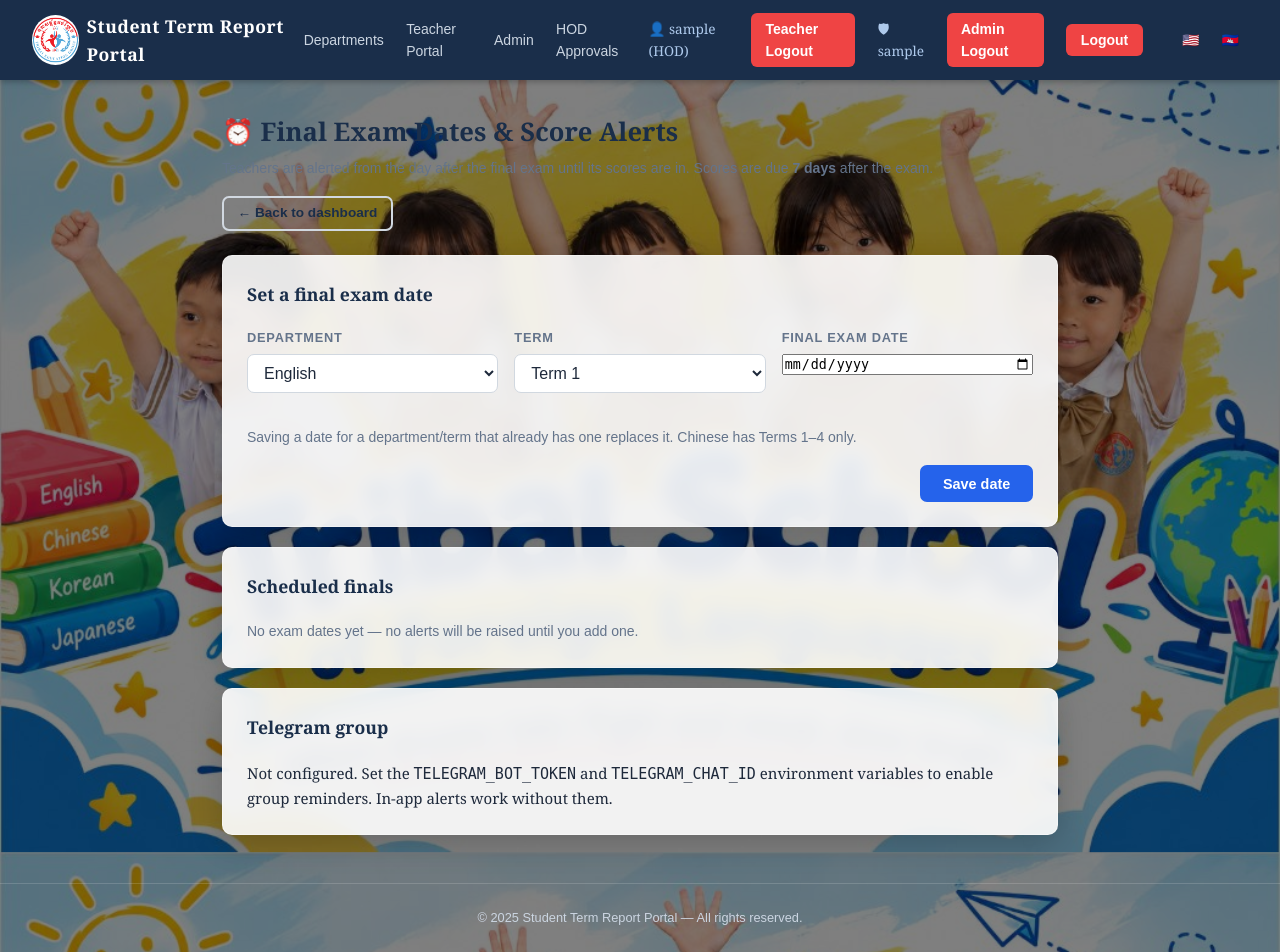
After one commit to SovitouPhalla/Student_Score_TEG, a Flask app: page /admin/exam-alerts in a window 1280 px wide. The commit adds this page. Run offline with Flask 3, Linux system fonts and the light colour scheme; the visitor is signed in with stand-in values (Sample User, id 1).

Commit message:
Add exam alerts and improve score UI
Co-authored-by: Copilot <223556219+Copilot@users.noreply.github.com>

```diff
--- a/Student Score/app.py
+++ b/Student Score/app.py
@@ -31,9 +31,13 @@ POST /update/save       → teacher: validate, calculate, upsert row
 
 import os
 import re
+from datetime import date, timedelta
+
+import click
 import pandas as pd
 from flask import (
     Flask,
+    g,
     render_template,
     request,
     redirect,
@@ -42,6 +46,8 @@ from flask import (
     flash,
 )
 from flask_babel import Babel, gettext as _
+
+import exam_alerts
 
 # ── App setup ──────────────────────────────────────────────────────────────────
 app = Flask(__name__)
@@ -100,6 +106,13 @@ CN_SCORE_WEIGHTS = {
 }
 CN_PASS_THRESHOLD = 60.0
 CN_VALID_TERMS    = (1, 2, 3, 4)
+CN_STUDENT_COLUMNS = [
+    "StudentID",
+    "Name in Chinese",
+    "Name in English",
+    "ClassLabel",
+    "ParentPassword",
+]
 
 
 def parse_level_number(level_value):
@@ -1797,13 +1810,14 @@ def admin_student_preview(student_id):
 def init_cn_excel() -> None:
     """
     Create chinese_grades.xlsx with two empty sheets if the file is absent.
-    Students sheet: No | Name | Class | Password
+    Students sheet: StudentID | Name in Chinese | Name in English |
+                    ClassLabel | ParentPassword
     Grades sheet:   No | Term | Behavior | CP | Homework | Quiz | FinalTest |
                     TotalGrade | Status
     """
     if os.path.exists(CN_EXCEL_PATH):
         return
-    students_df = pd.DataFrame(columns=["No", "Name", "Class", "Password"])
+    students_df = pd.DataFrame(columns=CN_STUDENT_COLUMNS)
     grades_df   = pd.DataFrame(columns=[
         "No", "Term", "Behavior", "CP", "Homework",
         "Quiz", "FinalTest", "TotalGrade", "Status",
@@ -1826,8 +1840,32 @@ def load_cn_sheets():
             CN_EXCEL_PATH,
             sheet_name="Students",
             engine="openpyxl",
-            dtype={"No": str, "Name": str, "Class": str, "Password": str},
-        )
+            dtype={
+                "StudentID": str,
+                "Name in Chinese": str,
+                "Name in English": str,
+                "ClassLabel": str,
+                "ParentPassword": str,
+                "No": str,
+                "Name": str,
+                "Class": str,
+                "Password": str,
+            },
+        )
+        students_df.rename(
+            columns={
+                "StudentID": "No",
+                "Name in English": "Name",
+                "ClassLabel": "Class",
+                "ParentPassword": "Password",
+            },
+            inplace=True,
+        )
+        if "Name in Chinese" not in students_df:
+            students_df["Name in Chinese"] = ""
+        for required_column in ("No", "Name", "Class", "Password"):
+            if required_column not in students_df:
+                students_df[required_column] = ""
         grades_df = pd.read_excel(
             CN_EXCEL_PATH,
             sheet_name="Grades",
@@ -1870,9 +1908,13 @@ def cn_letter_grade(score: float) -> tuple:
 
 
 def cn_get_students_by_name(students_df: pd.DataFrame, name: str) -> list:
-    """Case-insensitive name search across Chinese students."""
+    """Case-insensitive search across English and Chinese student names."""
     sanitized = name.strip().lower()
-    mask = students_df["Name"].astype(str).str.strip().str.lower() == sanitized
+    english_names = students_df["Name"].astype(str).str.strip().str.lower()
+    chinese_names = (
+        students_df["Name in Chinese"].astype(str).str.strip().str.lower()
+    )
+    mask = (english_names == sanitized) | (chinese_names == sanitized)
     return students_df[mask].to_dict(orient="records")
 
 
@@ -1889,8 +1931,12 @@ def cn_get_student_by_name_and_class(students_df: pd.DataFrame,
                                      name: str, class_label: str):
     """Disambiguate by name + class for the Chinese department."""
     sanitized = name.strip().lower()
+    english_names = students_df["Name"].astype(str).str.strip().str.lower()
+    chinese_names = (
+        students_df["Name in Chinese"].astype(str).str.strip().str.lower()
+    )
     mask = (
-        (students_df["Name"].astype(str).str.strip().str.lower() == sanitized) &
+        ((english_names == sanitized) | (chinese_names == sanitized)) &
         (students_df["Class"].astype(str).str.strip() == class_label.strip())
     )
     match = students_df[mask]
@@ -1925,9 +1971,16 @@ def save_cn_sheets(students_df: pd.DataFrame, grades_df: pd.DataFrame) -> None:
     Preserves the Teachers sheet if it exists.
     """
     teachers_df = load_cn_teachers()
+    students_to_save = pd.DataFrame({
+        "StudentID": students_df["No"].fillna("").astype(str),
+        "Name in Chinese": students_df["Name in Chinese"].fillna("").astype(str),
+        "Name in English": students_df["Name"].fillna("").astype(str),
+        "ClassLabel": students_df["Class"].fillna("").astype(str),
+        "ParentPassword": students_df["Password"].fillna("").astype(str),
+    })
     try:
         with pd.ExcelWriter(CN_EXCEL_PATH, engine="openpyxl") as writer:
-            students_df.to_excel(writer, sheet_name="Students", index=False)
+            students_to_save.to_excel(writer, sheet_name="Students", index=False)
             grades_df.to_excel(writer,   sheet_name="Grades",   index=False)
             if not teachers_df.empty:
                 teachers_df.to_excel(writer, sheet_name="Teachers", index=False)
@@ -2061,6 +2114,166 @@ def cn_logout():
     return redirect(url_for("cn_login"))
 
 
+# ── Final-exam score-entry alerts ──────────────────────────────────────────────
+
+def _final_score_data(dept: str):
+    """
+    Return (students, scored) for exam_alerts.compute_alerts, or None if the
+    department's workbook is missing.
+      students: [{"id", "class", "terms"}]   scored: {(student_id, term)}
+    """
+    if dept == "cn":
+        if not os.path.exists(CN_EXCEL_PATH):
+            return None
+        students_raw, grades_df = load_cn_sheets()
+        students_df = students_raw.rename(columns={"No": "StudentID", "Class": "ClassLabel"})
+        final_col = "FinalTest"
+    else:
+        students_df, grades_df = load_sheets()
+        final_col = "Final"
+
+    students = []
+    for row in students_df.to_dict(orient="records"):
+        sid, cls = row.get("StudentID"), row.get("ClassLabel")
+        if pd.isna(sid) or pd.isna(cls) or not str(sid).strip() or not str(cls).strip():
+            continue
+        terms = CN_VALID_TERMS if dept == "cn" else get_student_valid_terms(row)
+        students.append({"id": str(sid).strip(), "class": str(cls).strip(), "terms": terms})
+
+    id_col = "No" if dept == "cn" else "StudentID"
+    graded = grades_df.dropna(subset=[id_col, "Term", final_col])
+    scored = {(str(sid).strip(), int(term)) for sid, term in zip(graded[id_col], graded["Term"])}
+    return students, scored
+
+
+def get_exam_alerts(depts) -> list:
+    """Current alerts for the given departments. Never raises: alerts must not break a page."""
+    state = exam_alerts.load_state()
+    if not state["exams"]:
+        return []
+    today = exam_alerts.today_local()
+    alerts = []
+    for dept in depts:
+        try:
+            data = _final_score_data(dept)
+        except (FileNotFoundError, OSError, KeyError, ValueError):
+            continue
+        if data:
+            alerts += exam_alerts.compute_alerts(dept, *data, today=today, state=state)
+    return sorted(alerts, key=lambda a: (exam_alerts.STAGE_ORDER[a["stage"]],
+                                         a["dept"], a["term"], a["class"]))
+
+
+@app.context_processor
+def inject_exam_alerts():
+    """Expose `exam_alerts` to templates for logged-in teachers (their dept) and admins (all)."""
+    if session.get("role") == "admin":
+        depts = ("en", "cn")
+    elif session.get("teacher_user"):
+        depts = (session.get("teacher_dept", "en"),)
+    else:
+        return {}
+    if "exam_alerts" not in g:
+        g.exam_alerts = get_exam_alerts(depts)
+    return {"exam_alerts": g.exam_alerts, "dept_names": exam_alerts.DEPT_NAMES}
+
+
+def _exam_alerts_page():
+    return redirect(url_for("admin_exam_alerts"))
+
+
+@app.route("/admin/exam-alerts", methods=["GET"])
+def admin_exam_alerts():
+    guard = _admin_required()
+    if guard:
+        return guard
+    return render_template(
+        "exam_alerts.html",
+        exams=exam_alerts.list_exams(),
+        today=exam_alerts.today_local(),
+        grace_days=exam_alerts.SCORE_GRACE_DAYS,
+        telegram_ready=exam_alerts.telegram_configured(),
+        en_terms=EN_VALID_TERMS,
+        cn_terms=CN_VALID_TERMS,
+    )
+
+
+@app.route("/admin/exam-alerts/save", methods=["POST"])
+def admin_exam_alerts_save():
+    guard = _admin_required()
+    if guard:
+        return guard
+    dept = request.form.get("dept", "").strip()
+    allowed = {"en": EN_VALID_TERMS, "cn": CN_VALID_TERMS}.get(dept)
+    try:
+        term = int(request.form.get("term", ""))
+        final_date = date.fromisoformat(request.form.get("final_date", "").strip())
+    except ValueError:
+        flash("Please choose a term and a valid final exam date.", "error")
+        return _exam_alerts_page()
+    if allowed is None or term not in allowed:
+        flash("Invalid department or term.", "error")
+        return _exam_alerts_page()
+    try:
+        exam_alerts.set_final_date(dept, term, final_date)
+    except OSError as exc:
+        flash(f"Could not save the exam date: {exc}", "error")
+        return _exam_alerts_page()
+    due = final_date + timedelta(days=exam_alerts.SCORE_GRACE_DAYS)
+    flash(f"{exam_alerts.DEPT_NAMES[dept]} Term {term}: final exam {final_date:%d %b %Y}, "
+          f"scores due {due:%d %b %Y}.", "success")
+    return _exam_alerts_page()
+
+
+@app.route("/admin/exam-alerts/delete", methods=["POST"])
+def admin_exam_alerts_delete():
+    guard = _admin_required()
+    if guard:
+        return guard
+    dept = request.form.get("dept", "").strip()
+    try:
+        exam_alerts.delete_final_date(dept, int(request.form.get("term", "")))
+        flash("Exam date removed.", "info")
+    except (ValueError, OSError) as exc:
+        flash(f"Could not remove the exam date: {exc}", "error")
+    return _exam_alerts_page()
+
+
+@app.route("/admin/exam-alerts/send", methods=["POST"])
+def admin_exam_alerts_send():
+    """Manually post the current alerts to the Telegram group (ignores the sent history)."""
+    guard = _admin_required()
+    if guard:
+        return guard
+    alerts = get_exam_alerts(("en", "cn"))
+    if not alerts:
+        flash("Nothing to send: no class has Final scores outstanding.", "info")
+        return _exam_alerts_page()
+    result = exam_alerts.send_pending_reminders(alerts, force=True)
+    if result["sent"]:
+        flash(f"Reminder sent to the Telegram group ({result['count']} alert(s)).", "success")
+    else:
+        flash(f"Telegram reminder failed: {result['error']}", "error")
+    return _exam_alerts_page()
+
+
+@app.cli.command("send-exam-reminders")
+@click.option("--dry-run", is_flag=True, help="Print the message instead of sending it.")
+def send_exam_reminders_command(dry_run):
+    """Post new Final-score reminders to the Telegram group. Schedule this daily."""
+    alerts = get_exam_alerts(("en", "cn"))
+    result = exam_alerts.send_pending_reminders(alerts, dry_run=dry_run)
+    if not result["count"]:
+        click.echo("No new reminders to send.")
+    elif dry_run:
+        click.echo(result["message"])
+    elif result["sent"]:
+        click.echo(f"Sent reminder covering {result['count']} alert(s).")
+    else:
+        click.echo(f"Failed: {result['error']}", err=True)
+        raise SystemExit(1)
+
+
 # ── Entry point ────────────────────────────────────────────────────────────────
 
 if __name__ == "__main__":
--- a/Student Score/static/style.css
+++ b/Student Score/static/style.css
@@ -2120,3 +2120,26 @@ select:focus {
 @media print {
   .cn-grade-scale { break-inside: avoid; }
 }
+
+/* ── Final-exam score alerts ──────────────────────────────── */
+.exam-alert-container {
+  max-width: 720px;
+  margin: 1rem auto 0;
+  padding: 0 1rem;
+}
+
+.exam-alert {
+  padding: .75rem 1rem;
+  border-radius: var(--radius);
+  margin-bottom: .5rem;
+  font-family: 'Arial', sans-serif;
+  font-size: .9rem;
+  border-left: 4px solid var(--amber);
+  background: #fffbeb;
+  color: #78350f;
+}
+
+.exam-alert-due_today { border-color: #ea580c; background: #fff7ed; color: #7c2d12; }
+.exam-alert-overdue   { border-color: var(--red); background: #fef2f2; color: #7f1d1d; }
+.exam-alert-due       { margin-left: .5rem; font-size: .85rem; }
+.exam-alert ul        { margin: .4rem 0 0 1.2rem; padding: 0; }
--- /dev/null
+++ b/Student Score/templates/_exam_alert_banner.html
@@ -0,0 +1,29 @@
+{% if exam_alerts %}
+<div class="exam-alert-container">
+  {% set groups = {} %}
+  {% for a in exam_alerts %}
+    {% set _x = groups.setdefault((a.dept, a.term), []).append(a) %}
+  {% endfor %}
+  {% for key, items in groups.items() %}
+    {% set first = items[0] %}
+    <div class="exam-alert exam-alert-{{ first.stage }}">
+      <strong>
+        {% if first.stage == 'overdue' %}⛔ Final scores overdue
+        {% elif first.stage == 'due_today' %}⏰ Final scores due today
+        {% else %}⏰ Final scores due{% endif %}
+        &mdash; {{ dept_names.get(first.dept, first.dept) }} Term {{ first.term }}
+      </strong>
+      <span class="exam-alert-due">
+        {% if first.days_left < 0 %}was due {{ first.due_date.strftime('%d %b %Y') }}
+        {% elif first.days_left == 0 %}due today
+        {% else %}due {{ first.due_date.strftime('%d %b %Y') }} ({{ first.days_left }} day{{ '' if first.days_left == 1 else 's' }} left){% endif %}
+      </span>
+      <ul>
+        {% for a in items %}
+          <li>{{ a.class }}: {{ a.missing }} student{{ '' if a.missing == 1 else 's' }} missing</li>
+        {% endfor %}
+      </ul>
+    </div>
+  {% endfor %}
+</div>
+{% endif %}
--- a/Student Score/templates/admin_dashboard.html
+++ b/Student Score/templates/admin_dashboard.html
@@ -13,6 +13,7 @@
         <strong>{{ session['admin_user'] }}</strong></p>
     </div>
     <div class="admin-stats">
+      <a href="{{ url_for('admin_exam_alerts') }}" class="btn btn-outline btn-sm">⏰ Exam dates &amp; alerts</a>
       <div class="stat-chip">
         <span class="stat-num">{{ total }}</span>
         <span class="stat-lbl">Total Students</span>
--- /dev/null
+++ b/Student Score/templates/exam_alerts.html
@@ -0,0 +1,103 @@
+{% extends "layout.html" %}
+
+{% block title %}Final Exam Dates – Score Alerts{% endblock %}
+
+{% block content %}
+<div class="admin-page">
+
+  <div class="admin-header">
+    <div>
+      <h1 class="admin-title">⏰ Final Exam Dates &amp; Score Alerts</h1>
+      <p class="admin-subtitle">
+        Teachers are alerted from the day after the final exam until its scores are in.
+        Scores are due <strong>{{ grace_days }} days</strong> after the exam.
+      </p>
+    </div>
+    <a href="{{ url_for('admin_dashboard') }}" class="btn btn-outline btn-sm">&larr; Back to dashboard</a>
+  </div>
+
+  <div class="admin-card">
+    <div class="card-header"><h2>Set a final exam date</h2></div>
+    <form method="POST" action="{{ url_for('admin_exam_alerts_save') }}">
+      <div class="admin-form-grid">
+        <div class="form-group">
+          <label>Department</label>
+          <select name="dept" required>
+            <option value="en">English</option>
+            <option value="cn">Chinese</option>
+          </select>
+        </div>
+        <div class="form-group">
+          <label>Term</label>
+          <select name="term" required>
+            {% for t in en_terms %}<option value="{{ t }}">Term {{ t }}</option>{% endfor %}
+          </select>
+        </div>
+        <div class="form-group">
+          <label>Final exam date</label>
+          <input type="date" name="final_date" required />
+        </div>
+      </div>
+      <p class="admin-subtitle">Saving a date for a department/term that already has one replaces it.
+        Chinese has Terms 1&ndash;{{ cn_terms[-1] }} only.</p>
+      <div class="btn-row">
+        <button type="submit" class="btn btn-primary">Save date</button>
+      </div>
+    </form>
+  </div>
+
+  <div class="admin-card admin-table-card">
+    <div class="card-header"><h2>Scheduled finals</h2></div>
+    {% if exams %}
+    <div class="admin-table-wrap">
+      <table class="admin-table">
+        <thead>
+          <tr><th>Department</th><th>Term</th><th>Final exam</th><th>Scores due</th><th>Status</th>
+              <th class="action-col">Actions</th></tr>
+        </thead>
+        <tbody>
+          {% for e in exams %}
+          <tr>
+            <td>{{ dept_names.get(e.dept, e.dept) }}</td>
+            <td>{{ e.term }}</td>
+            <td>{{ e.final_date.strftime('%d %b %Y') }}</td>
+            <td>{{ e.due_date.strftime('%d %b %Y') }}</td>
+            <td>
+              {% if today <= e.final_date %}Upcoming
+              {% elif today <= e.due_date %}Score entry open
+              {% else %}Past deadline{% endif %}
+            </td>
+            <td class="action-col">
+              <form method="POST" action="{{ url_for('admin_exam_alerts_delete') }}"
+                    onsubmit="return confirm('Remove this exam date?');">
+                <input type="hidden" name="dept" value="{{ e.dept }}" />
+                <input type="hidden" name="term" value="{{ e.term }}" />
+                <button type="submit" class="btn btn-danger btn-xs">Remove</button>
+              </form>
+            </td>
+          </tr>
+          {% endfor %}
+        </tbody>
+      </table>
+    </div>
+    {% else %}
+      <p class="admin-subtitle">No exam dates yet &mdash; no alerts will be raised until you add one.</p>
+    {% endif %}
+  </div>
+
+  <div class="admin-card">
+    <div class="card-header"><h2>Telegram group</h2></div>
+    {% if telegram_ready %}
+      <p>Connected. New reminders are posted automatically by the daily
+         <code>send-exam-reminders</code> job; the button below resends the current outstanding list now.</p>
+      <form method="POST" action="{{ url_for('admin_exam_alerts_send') }}"
+            onsubmit="return confirm('Post the current reminder to the teachers\' Telegram group?');">
+        <div class="btn-row"><button type="submit" class="btn btn-primary">Send reminder to group now</button></div>
+      </form>
+    {% else %}
+      <p>Not configured. Set the <code>TELEGRAM_BOT_TOKEN</code> and <code>TELEGRAM_CHAT_ID</code>
+         environment variables to enable group reminders. In-app alerts work without them.</p>
+    {% endif %}
+  </div>
+</div>
+{% endblock %}
--- a/Student Score/templates/layout.html
+++ b/Student Score/templates/layout.html
@@ -60,6 +60,8 @@
     {% endif %}
   {% endwith %}
 
+  {% include "_exam_alert_banner.html" %}
+
   <!-- ── Page content ───────────────────────────────────────────────────── -->
   <main class="main-content">
     {% block content %}{% endblock %}
```
Also changed, not shown: Student Score/exam_alerts.py (added, +283 -0 lines), app.py (+55 -8 lines), README.md, Student Score/static/Image background 1.jpg, 1 other file.
